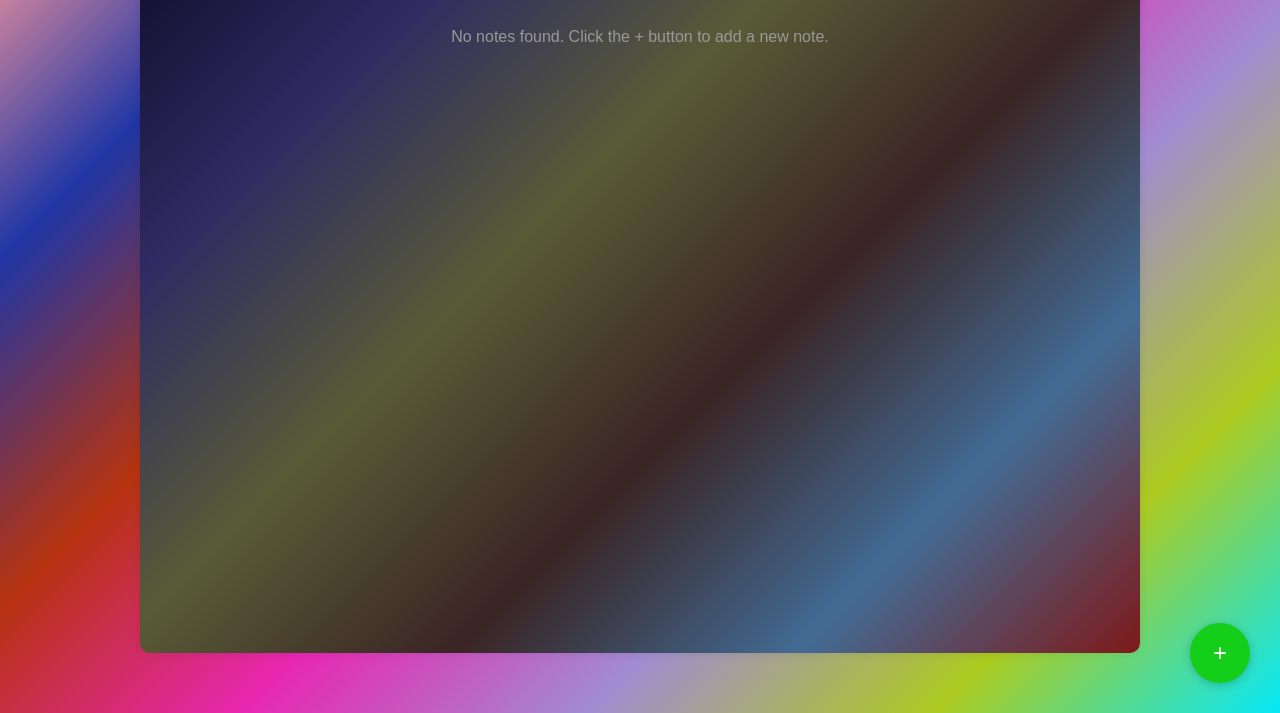
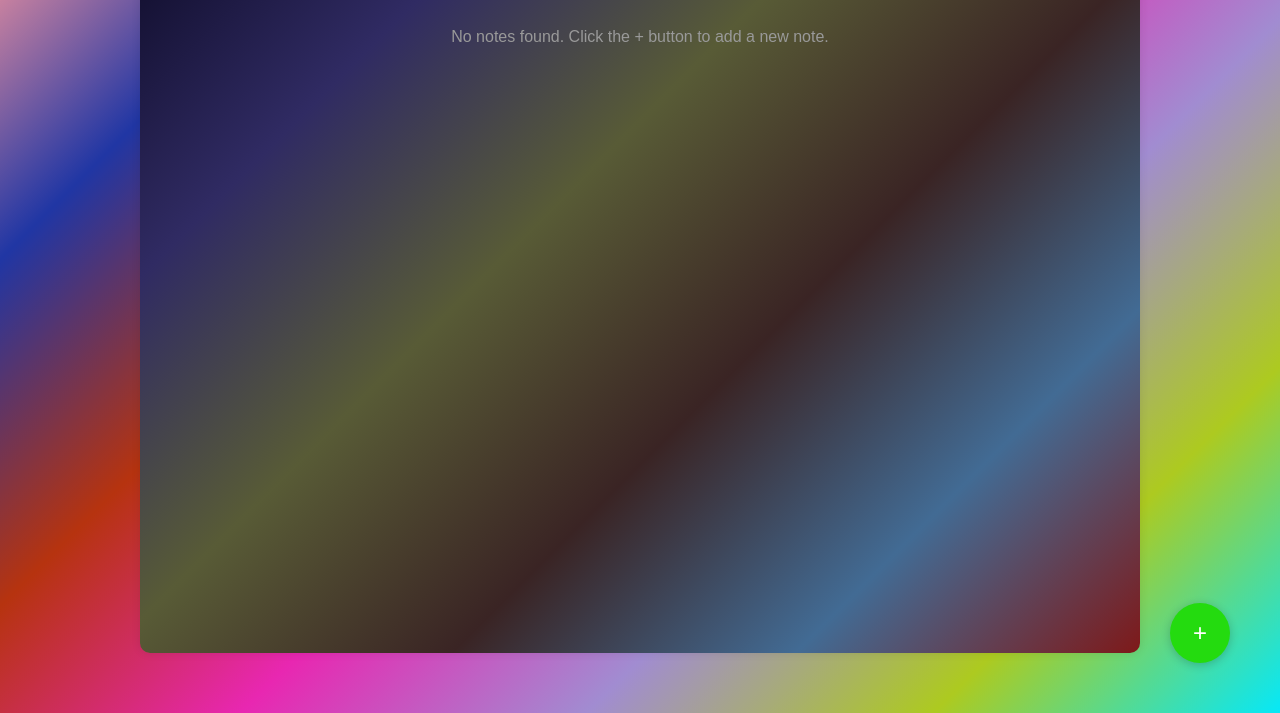
Before and after one commit to rajeevchy2004/My-Notes, a plain HTML site: page index.htm in a window 1280 px wide. Shown: the part 87-800 px from the top of the page. Drawn offline with Linux system fonts and the light colour scheme.

Commit message:
Update index.htm

```diff
--- a/index.htm
+++ b/index.htm
@@ -127,9 +127,9 @@
 
         .add-note-btn {
             position: fixed;
-            bottom: 30px;
-            right: 30px;
-            background-color: #14ce1a;
+            bottom: 50px;
+            right: 50px;
+            background-color: #24db0f;
             color: white;
             border: none;
             border-radius: 50%;
```
